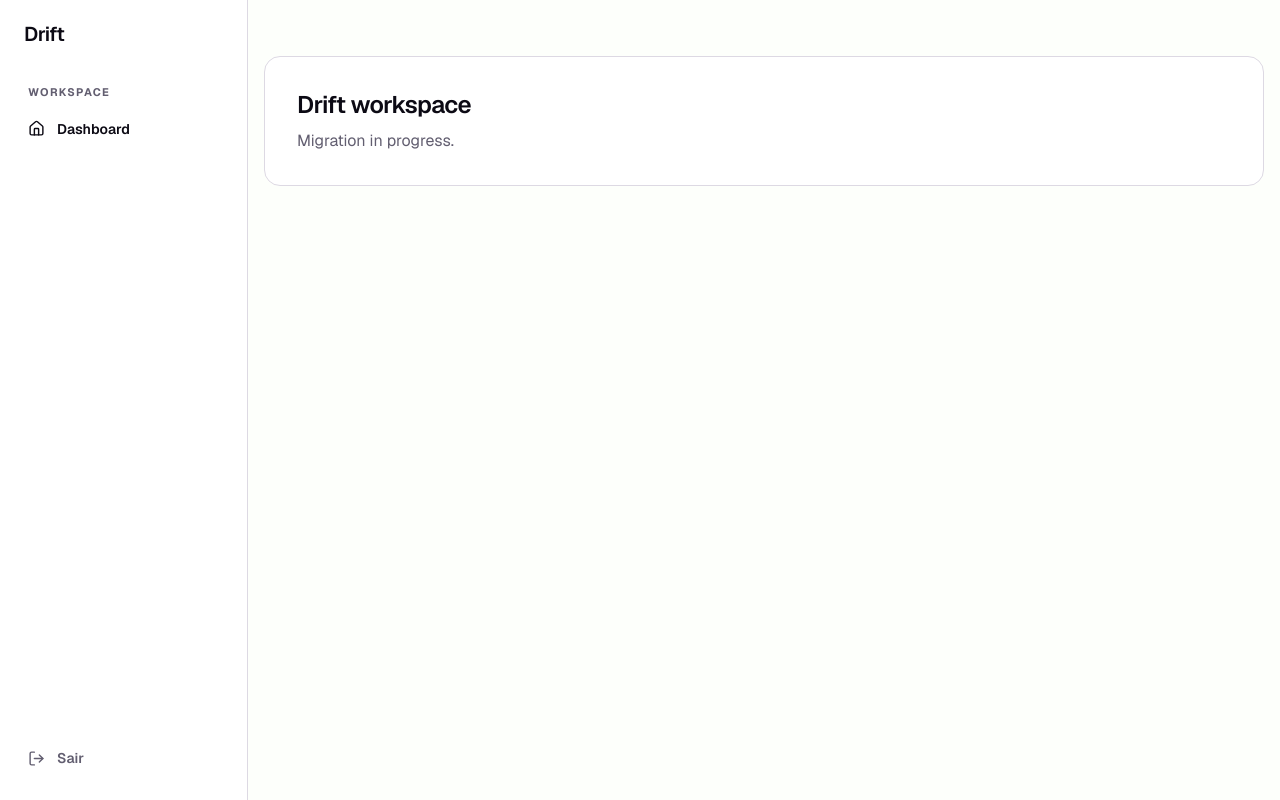
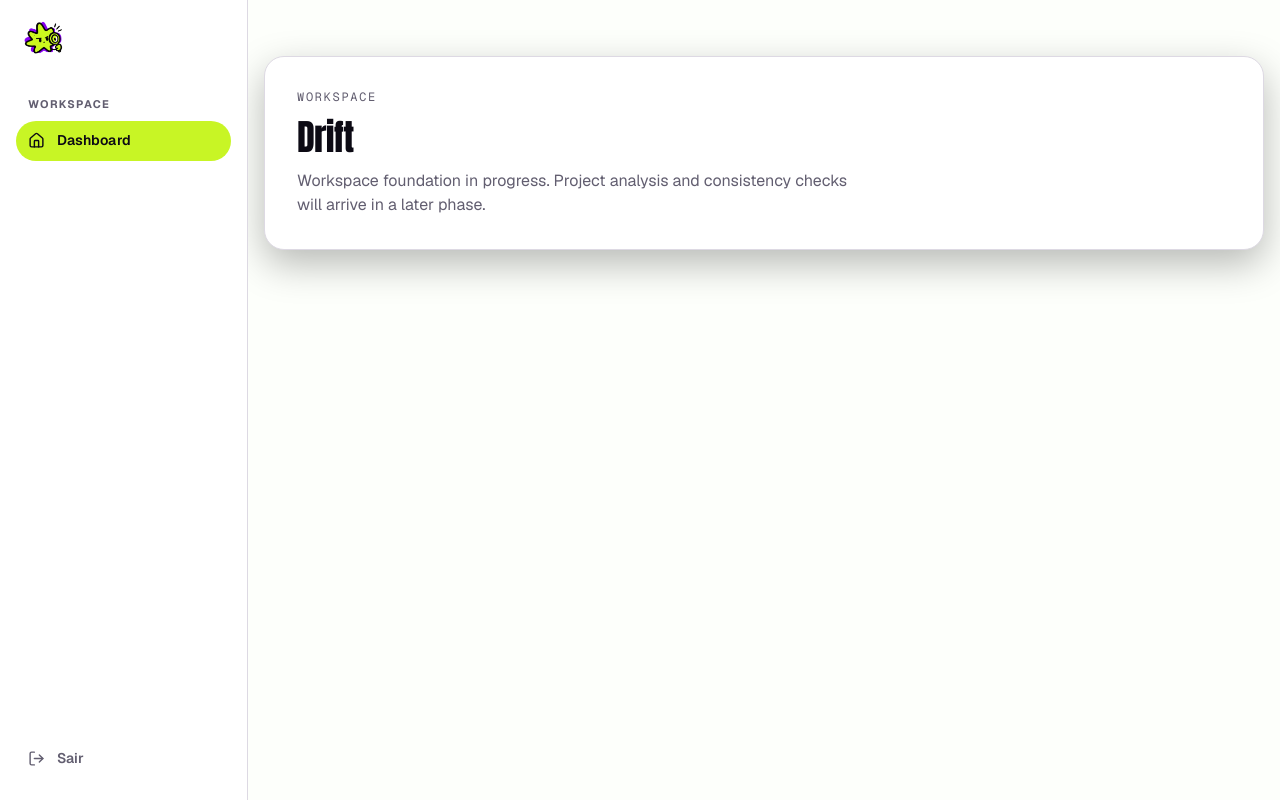
Before and after one commit to sarahaliriel/drift, a Next.js app: page /dashboard in a window 1280 px wide. Built offline with nearby package versions, Linux system fonts and the light colour scheme; a web font is replaced by a local one.

Commit message:
feat(dashboard): align workspace shell with new branding

```diff
--- a/src/app/dashboard/page.tsx
+++ b/src/app/dashboard/page.tsx
@@ -3,5 +3,12 @@ import type { Metadata } from "next";
 export const metadata: Metadata = { title: "Dashboard" };
 
 export default function DashboardPage() {
-  return <main className="container-shell py-10 sm:py-14"><section className="rounded-2xl border bg-white p-6 sm:p-8"><h1 className="text-2xl font-semibold tracking-tight">Drift workspace</h1><p className="mt-2 text-muted">Migration in progress.</p></section></main>;
+  return (
+  <main className="container-shell py-10 sm:py-14">
+    <section className="surface-card p-6 sm:p-8">
+      <p className="font-mono text-xs uppercase tracking-[0.14em] text-muted">Workspace</p>
+      <h1 className="mt-3 font-display text-4xl tracking-[-0.02em]">Drift</h1>
+      <p className="mt-3 max-w-xl text-muted">Workspace foundation in progress. Project analysis and consistency checks will arrive in a later phase.</p>
+      </section></main>
+  );
 }
--- a/src/components/dashboard/DashboardHeader.tsx
+++ b/src/components/dashboard/DashboardHeader.tsx
@@ -1,11 +1,14 @@
 "use client";
 
 import { Menu } from "lucide-react";
+import Image from "next/image";
 import Link from "next/link";
 import { usePathname } from "next/navigation";
 import { useState } from "react";
 
 import { dashboardNavigationGroups } from "@/config/dashboard-navigation";
+import { AnimatedLink } from "@/components/ui/AnimatedLink";
+import { WaveText } from "@/components/ui/WaveText";
 
 export function DashboardHeader() {
   const [mobileOpen, setMobileOpen] = useState(false);
@@ -13,7 +16,7 @@ export function DashboardHeader() {
 
   return (
     <>
-      <header className="sticky top-0 z-20 flex h-[72px] items-center justify-between border-b bg-white/90 px-4 backdrop-blur-xl sm:px-7 lg:hidden">
+      <header className="sticky top-0 z-20 flex h-[72px] items-center justify-between border-b bg-surface-overlay px-4 backdrop-blur-xl sm:px-7 lg:hidden">
         <div className="flex items-center gap-3 lg:hidden">
           <button
             type="button"
@@ -23,15 +26,17 @@ export function DashboardHeader() {
           >
             <Menu className="size-5" />
           </button>
-          <span className="text-lg font-semibold tracking-tight">Drift</span>
+          <Link href="/" aria-label="Drift">
+            <Image src="/logos/drift-logo-v1.png" alt="Drift" width={36} height={36} priority />
+          </Link>
         </div>
       </header>
       {mobileOpen && (
         <div className="fixed inset-0 z-50 lg:hidden">
-          <button type="button" className="absolute inset-0 bg-black/35" onClick={() => setMobileOpen(false)} aria-label="Fechar menu" />
-          <div className="relative h-full w-[min(82vw,280px)] bg-white">
+          <button type="button" className="absolute inset-0 bg-surface-overlay" onClick={() => setMobileOpen(false)} aria-label="Fechar menu" />
+          <div className="relative h-full w-[min(82vw,280px)] bg-surface">
             <div className="flex h-full flex-col p-5">
-              <div className="flex items-center justify-between"><span className="text-xl font-semibold tracking-tight">Drift</span><button type="button" onClick={() => setMobileOpen(false)} className="text-sm font-semibold">Close</button></div>
+              <div className="flex items-center justify-between"><Link href="/" aria-label="Drift"><Image src="/logos/drift-logo-v1.png" alt="Drift" width={40} height={40} priority /></Link><button type="button" onClick={() => setMobileOpen(false)} className="animated-link text-sm font-semibold"><WaveText>Close</WaveText></button></div>
               <nav className="mt-8 space-y-5 overflow-y-auto" aria-label="Menu da dashboard">
                 {dashboardNavigationGroups.map((group) => (
                   <div key={group.label}>
@@ -41,9 +46,9 @@ export function DashboardHeader() {
                         const active = href === "/dashboard" ? pathname === href : pathname.startsWith(href);
 
                         return (
-                        <Link key={label} href={href} onClick={() => setMobileOpen(false)} className={`flex h-11 items-center gap-3 rounded-xl px-3 text-sm font-medium ${active ? "bg-brand text-foreground" : "text-muted"}`}>
+                        <AnimatedLink key={label} href={href} onClick={() => setMobileOpen(false)} className={`flex h-11 items-center gap-3 rounded-xl px-3 text-sm font-medium ${active ? "bg-primary text-primary-foreground" : "text-muted hover:bg-surface-secondary hover:text-foreground"}`}>
                           <Icon className="size-[18px]" /> {label}
-                        </Link>
+                        </AnimatedLink>
                         );
                       })}
                     </div>
--- a/src/components/dashboard/DashboardSidebar.tsx
+++ b/src/components/dashboard/DashboardSidebar.tsx
@@ -1,17 +1,21 @@
 "use client";
 
 import { LogOut } from "lucide-react";
+import Image from "next/image";
 import Link from "next/link";
 import { usePathname } from "next/navigation";
 
 import { dashboardNavigationGroups } from "@/config/dashboard-navigation";
+import { AnimatedLink } from "@/components/ui/AnimatedLink";
 
 export function DashboardSidebar() {
   const pathname = usePathname();
 
   return (
-    <aside className="fixed inset-y-0 left-0 z-30 hidden w-[220px] flex-col border-r border-black/[0.06] bg-white px-3 py-5 xl:w-[248px] xl:px-4 lg:flex">
-      <Link href="/" className="px-2 text-xl font-semibold tracking-tight">Drift</Link>
+    <aside className="fixed inset-y-0 left-0 z-30 hidden w-[220px] flex-col border-r border-border bg-surface px-3 py-5 xl:w-[248px] xl:px-4 lg:flex">
+      <Link href="/" className="ml-2 shrink-0" aria-label="Drift">
+        <Image src="/logos/drift-logo-v1.png" alt="Drift" width={40} height={40} priority />
+      </Link>
       <nav className="mt-9 space-y-6" aria-label="Menu da dashboard">
         {dashboardNavigationGroups.map((group) => (
           <div key={group.label}>
@@ -20,16 +24,16 @@ export function DashboardSidebar() {
               {group.items.map(({ label, href, icon: Icon }) => {
                 const active = href === "/dashboard" ? pathname === href : pathname.startsWith(href);
                 return (
-                  <Link
+                  <AnimatedLink
                     key={label}
                     href={href}
                     className={`flex h-10 items-center gap-3 rounded-xl px-3 text-sm font-semibold transition ${
-                      active ? "bg-brand-lime-soft text-foreground" : "text-muted hover:bg-background hover:text-foreground focus-visible:bg-background focus-visible:text-foreground"
+                      active ? "bg-primary text-primary-foreground" : "text-muted hover:bg-surface-secondary hover:text-foreground focus-visible:bg-surface-secondary focus-visible:text-foreground"
                     }`}
                   >
                     <Icon className="size-4.25" />
                     {label}
-                  </Link>
+                  </AnimatedLink>
                 );
               })}
             </div>
@@ -37,10 +41,10 @@ export function DashboardSidebar() {
         ))}
       </nav>
       <div className="mt-auto">
-        <Link href="/login" className="flex h-11 items-center gap-3 rounded-xl px-3 text-sm font-semibold text-muted transition hover:bg-background hover:text-foreground focus-visible:bg-background focus-visible:text-foreground">
+        <AnimatedLink href="/login" className="flex h-11 items-center gap-3 rounded-xl px-3 text-sm font-semibold text-muted transition hover:bg-surface-secondary hover:text-foreground focus-visible:bg-surface-secondary focus-visible:text-foreground">
           <LogOut className="size-4.25" />
           Sair
-        </Link>
+        </AnimatedLink>
       </div>
     </aside>
   );
```
